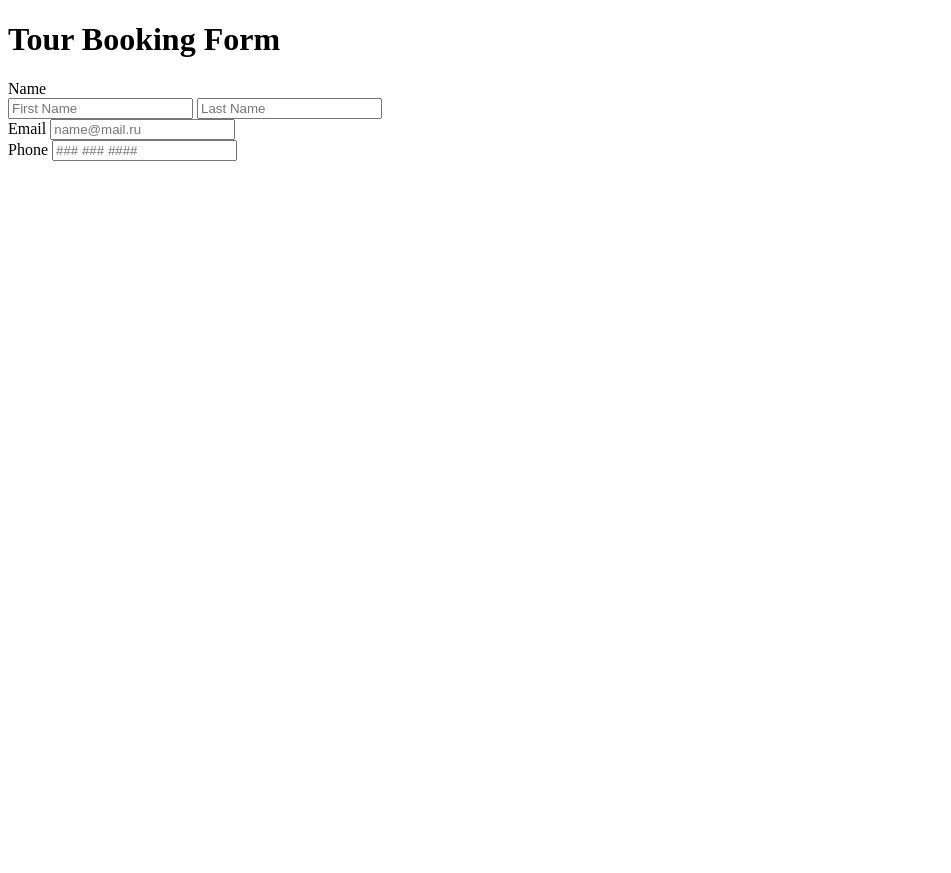
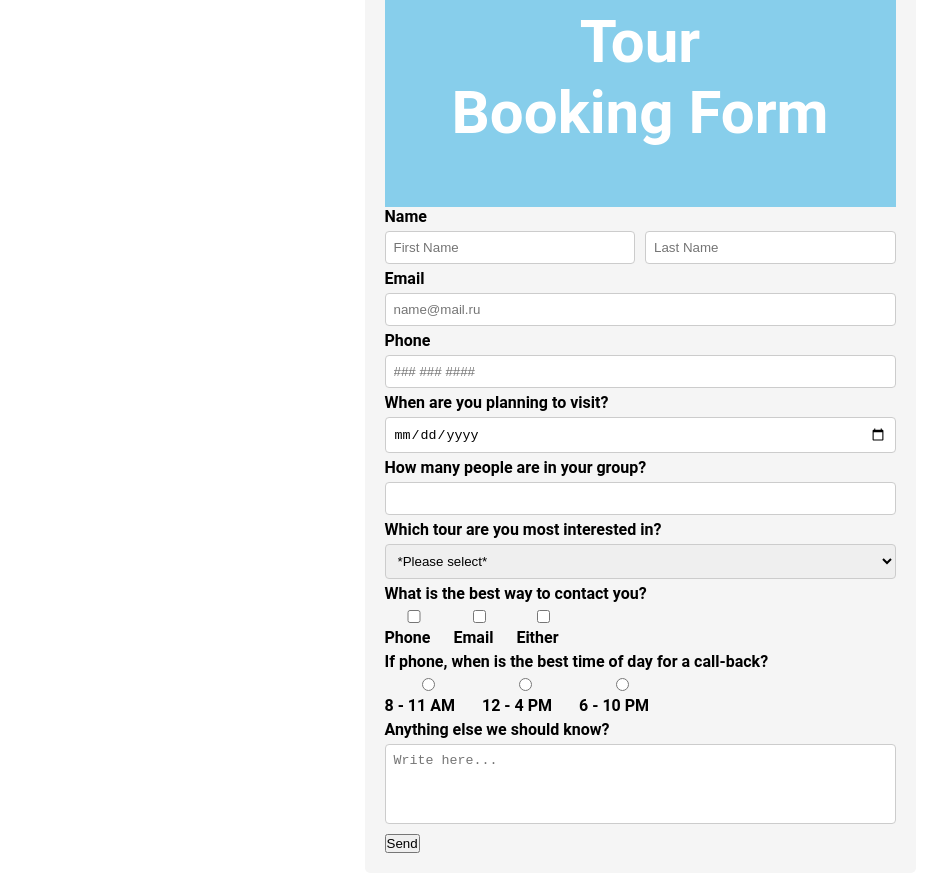
Before and after one commit to Vladiradi/frontend, a plain HTML site: page index.html in a window 1280 px wide. Shown: the whole page, without its empty margins (0-951 px from the left). Before the commit the page ends 800 px from the top, so only its background shows below. Drawn offline with Linux system fonts and the light colour scheme.

Commit message:
progress 60%

```diff
--- a/index.html
+++ b/index.html
@@ -4,11 +4,14 @@
     <meta charset="UTF-8">
     <meta name="viewport" content="width=device-width, initial-scale=1.0">
     <title>Tour Booking Form</title>
-    <link rel="stylesheet" href="style.css">
+    <link rel="stylesheet" href="styles.css">
 </head>
 <body>
     <div class="booking-form">
-        <h1>Tour Booking Form</h1>
+        <div class="title-title">
+            <h1 class="tour-title1">Tour</h1>
+            <h1 class="tour-title2">Booking Form</h1>
+        </div>
         <form action="#" method="post">
             <div class="form-group">
                 <label for="fist name">Name</label>
@@ -25,7 +28,44 @@
                <label for="phone">Phone</label>
                <input type="tel" name="phone" id=phone" placeholder="### ### ####">
             </div>
-
+            <div class="form-group">
+                <label for="visit-date">When are you planning to visit?</label>
+                <input type="date" name="visit-date" id="visit-date" required>
+            </div>
+            <div class="form-group">
+                <label for="group-size">How many people are in your group?</label>
+                <input type="number" id="group-size" name="group_size" min="1" max="10" required>
+              </div>
+            <div class="form-group">
+                <label for="tour-select">Which tour are you most interested in?</label>
+                <select name="tour-select" id="tour">
+                    <option value="" disabled selected>*Please select*</option>
+                    <option value="city">City Tour</option>
+                    <option value="adventure">Adventure Tour</option>
+                    <option value="historical">Historical Tour</option>
+                </select>
+            </div>
+            <div class="form-group">
+                <label>What is the best way to contact you?</label>
+                <div class="checkbox-group">
+                    <label><input type="checkbox" name="contact-metod" value="1">Phone</label>
+                    <label><input type="checkbox" name="contact-metod" value="2">Email</label>
+                    <label><input type="checkbox" name="contact-metod" value="3">Either</label>
+                </div>
+            </div>
+            <div class="form-group">
+                <label>If phone, when is the best time of day for a call-back?</label>
+                <div class="radio-group">
+                    <label><input type="radio" name="callback_time" value="8-11"> 8 - 11 AM</label>
+                    <label><input type="radio" name="callback_time" value="12-4"> 12 - 4 PM</label>
+                    <label><input type="radio" name="callback_time" value="6-10"> 6 - 10 PM</label>
+                </div>
+            </div>
+            <div class="form-group">
+                <label for="additional">Anything else we should know?</label>
+                <textarea id="additional" name="additional" cols="30" rows="10" placeholder="Write here..."></textarea>
+            </div>
+            <button type="submit" class="submit-button">Send</button>
         </form>
     </div>
 </body>
--- /dev/null
+++ b/styles.css
@@ -0,0 +1,90 @@
+* {
+    margin: 0;
+    padding: 0;
+    box-sizing: border-box;
+}
+body {
+    font-family: 'Roboto', sans-serif;
+    background-color: #fff;
+    display: flex;
+    justify-content: center;
+    align-items: center;
+    height: 100vh;
+}
+.booking-form {
+    background-color: #f5f5f5;
+    padding: 20px;
+    border-radius: 5px;
+    box-shadow: 0 4px 6px rgba (0, 0, 0, 0,5);
+}
+
+
+.title-title {
+    background-color: #87ceeb;
+    color: #ffffff;
+    display: flex;
+    flex-direction: column;
+    align-items: center;
+    justify-content: center;
+    text-align: center;
+    height: 260px;
+    width: 511px;
+}
+
+.tour-title1, .tour-title2 {
+    margin: 0;
+    font-size: 60px;
+}
+
+}
+.form-group {
+  margin-bottom: 15px;
+}
+
+label {
+  display: block;
+  margin-bottom: 5px;
+  font-weight: bold;
+}
+
+input, select, textarea {
+  width: 100%;
+  padding: 8px;
+  margin-bottom: 5px;
+  border: 1px solid #ccc;
+  border-radius: 4px;
+}
+
+textarea {
+  resize: none;
+  height: 80px;
+}
+
+.name-inputs {
+  display: flex;
+  gap: 10px;
+}
+
+.name-inputs input {
+  width: calc(50% - 5px);
+}
+
+.checkbox-group, .radio-group {
+  display: flex;
+  gap: 10px;
+  flex-wrap: wrap;
+}
+
+.submit-btn {
+  background-color: #4caf50;
+  color: white;
+  padding: 10px;
+  border: none;
+  border-radius: 5px;
+  cursor: pointer;
+  width: 100%;
+}
+
+.submit-btn:hover {
+  background-color: #45a049;
+}
```
Also changed, not shown: style.css (added), 1 other file.
